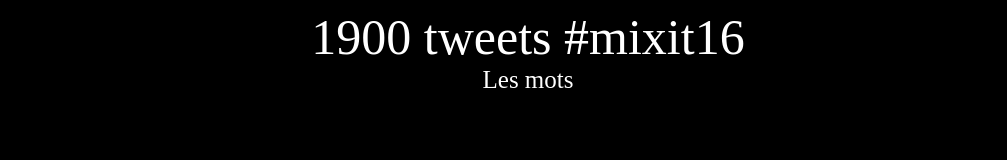
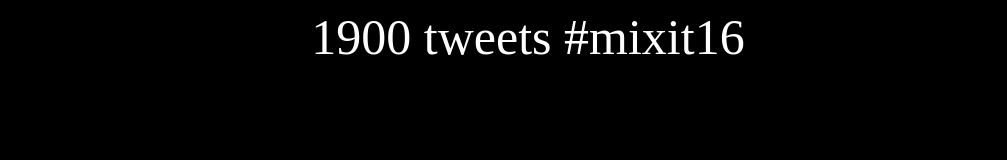
Before and after one commit to xnopre/AgiliteUnJourMixit16, a plain HTML site: page index.html in a window 1280 px wide. Shown: the top 160 px of the page, without its empty margins (112-1119 px from the left). Drawn offline with Linux system fonts and the light colour scheme.

Commit message:
Correction step3

```diff
--- a/index.html
+++ b/index.html
@@ -11,7 +11,6 @@
 
     <body>
         <div id="compteur"></div>
-        <div id="subtitle"></div>
         <canvas id="tags" width="1000" height="800"></canvas>
     </body>
 
--- a/live.js
+++ b/live.js
@@ -9,8 +9,6 @@ $(function () {
     function displayTagsCloud(list, subTitle) {
 
         displayTweetsCount(list);
-
-        $("#subtitle").text(subTitle);
 
         var max = _.max(list, function(tag){ return tag[1]; })[1];
 
```
